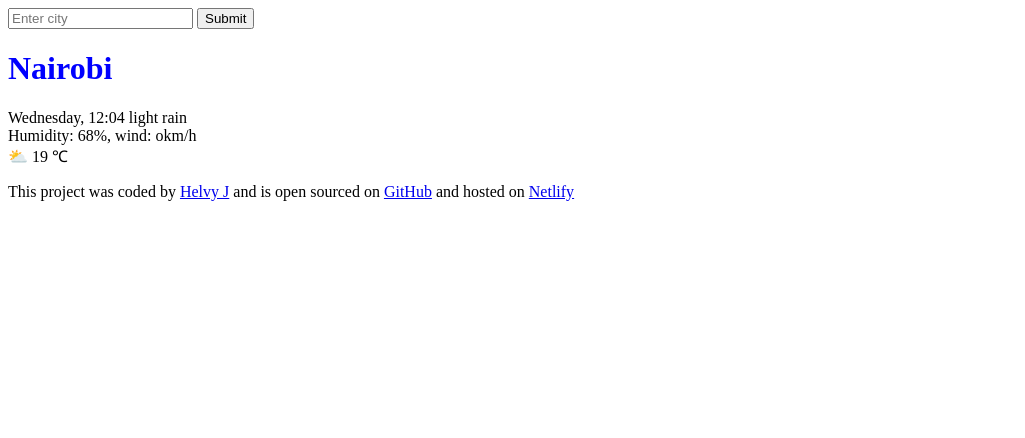
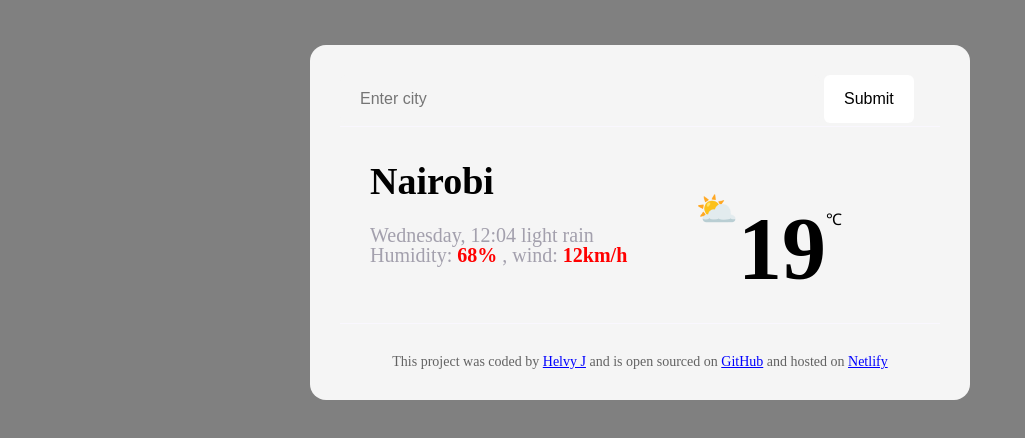
Before and after one commit to HelvyJ/weather-hmwk, a plain HTML site: page index.html in a window 1280 px wide. Shown: the whole page, without its empty margins (0-1025 px from the left). Drawn offline with Linux system fonts and the light colour scheme.

Commit message:
added css data

```diff
--- a/index.html
+++ b/index.html
@@ -7,20 +7,33 @@
     <link rel="stylesheet" href="style.css" />
   </head>
   <body>
+    <div class="weather-app">
       <header>
         <form>
-        <input type="search" placeholder="Enter city" required />
-        <input type="submit" label="submit" />
+          <input
+            type="search"
+            placeholder="Enter city"
+            required
+            class="search-form"
+          />
+          <input type="submit" label="submit" class="search-form-button" />
         </form>
       </header>
       <main>
-      <h1>Nairobi</h1>
-      <p>
+        <h1 class = "weather-app-city">Nairobi</h1>
+        <div class = "weather-app-data">
+          <p class = "weather-app-details">
           Wednesday, 12:04 light rain
           <br />
-        Humidity: 68%, wind: okm/h<br />
-        ⛅ 19 ℃
+          Humidity: <strong> 68% </strong>, wind: <strong> 12km/h</strong><br />
+          <div class = "weather-app-temperature-container">
+            <div class = "weather-app-icon"> ⛅ </div>
+            <div class = "weather-app-temperature"> 19 </div>
+            <div class = "weather-app-unit"> ℃ </div>
+          </div>
              </p>
+        </div>
+
       </main>
       <footer>
         This project was coded by
@@ -34,5 +47,6 @@
           Netlify</a
         >
       </footer>
+    </div>
   </body>
 </html>
--- a/style.css
+++ b/style.css
@@ -1,3 +1,89 @@
-h1 {
+body {
+  background-color: gray;
+}
+
+main{
+  padding: 30px;
+}
+.weather-app {
+  background-color: whitesmoke;
+  max-width: 600px;
+  margin: 45px auto;
+  padding: 30px;
+  border-radius: 16px;
+}
+
+.search-form {
+  width: 80%;
+  background-color: whitesmoke;
+  padding: 15px 20px;
+  border-radius: 6px;
+  border: none;
+  font-size: 16px;
+}
+
+header {
+  border-bottom: 1px solid #f9f7fe;
+  padding: 0 0 3px 0;
+}
+
+.search-form-button {
+  background-color: white;
+  padding: 15px 20px;
+  border-radius: 6px;
+  border: none;
+  font-size: 16px;
+}
+
+strong {
+  color: red;
+}
+
+a {
   color: blue;
 }
+
+.weather-app-data {
+  display: flex;
+  justify-content: space-between;
+}
+
+.weather-app-city {
+  margin: 0;
+  font-size: 38px;
+  line-height: 48px;
+}
+
+.weather-app-details {
+  font-size: 20px;
+  line-height: 20px;
+  color: rgba(39, 33, 66, 0.4);
+  font-weight: 500px;
+}
+
+.weather-app-temperature-container {
+  display: flex;
+}
+
+.weather-app-icon {
+  font-size: 34px;
+  margin-top: -16px;
+}
+
+.weather-app-unit {
+  margin-top: 3px;
+  font-weight: 24px;
+}
+
+.weather-app-temperature {
+  font-size: 88px;
+  font-weight: bold;
+  line-height: 88px;
+}
+
+footer {
+  border-top: 1px solid #f9f7fe;
+  padding: 30px 0 0 0;
+  text-align: center;
+  font-size: 14px;
+  color: rgba(0, 0, 0, 0.6);
```
Lines whose indentation alone changed are shown as unchanged.
